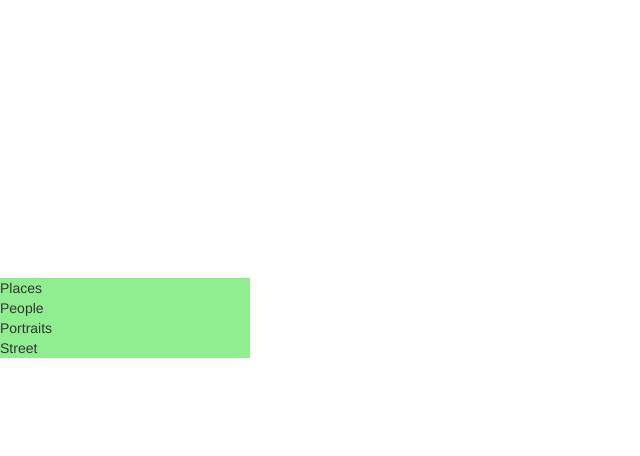
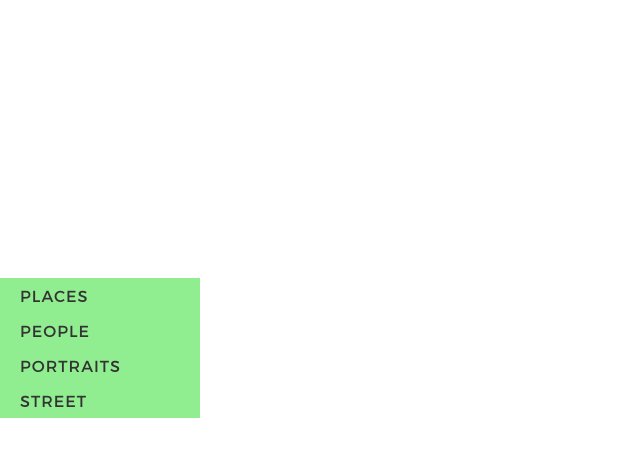
Before and after one commit to danpacurar/manolo-project, a plain HTML site: page index.html in a window 1280 px wide. Shown: the part 122-578 px from the top of the page, without its empty margins (0-640 px from the left). Drawn offline with nearby package versions, Linux system fonts and the light colour scheme.

Commit message:
font style

```diff
--- a/css/main.css
+++ b/css/main.css
@@ -1,4 +1,18 @@
+/**
+* font
+*/
+@font-face {
+	font-family: "My Custom Font";
+	src: url(../font/Montserrat-Regular.otf) format("truetype");
+}
 
+body {
+	font-family: "My Custom Font", Verdana, Tahoma;
+}
+
+/**
+* Top Navbar
+*/
 .navbar-brand {
   padding: 0px;
   height:100px;
@@ -20,16 +34,24 @@
 .left-menu-wrapper {
     background-color: lightgreen;
     position:fixed;
-    width:250px;
+    width:200px;
     top:50%;
     z-index: 5;
 }
 
 .sidebar-nav{
-   /* position: absolute;*/
     top: 0;
     width: 250px;
     margin: 0;
     padding: 0;
     list-style: none;
+    margin-left: 20px;
+
 }
+
+.sidebar-text{
+    line-height: 35px;
+    text-transform: uppercase;
+    font-size: 16px;
+    letter-spacing: 1px;
+}
--- a/index.html
+++ b/index.html
@@ -3,10 +3,10 @@
 <head>
 	<meta charset="utf-8">
 	<meta http-equiv="X-UA-Compatible" content="IE=edge">
-	<title></title>
+	<title>Manolo Project</title>
 	<link rel="stylesheet" href="css/bootstrap.min.css">
 	<link rel="stylesheet" href="css/main.css">
-	<script src="js/owl.carousel.js"></script>
+
 </head>
 <body>
 
@@ -22,7 +22,7 @@
 
 	<main>
 		<div class="left-menu-wrapper">
-			<ul class="sidebar-nav">
+			<ul class="sidebar-nav sidebar-text">
 				<li>Places</li>
 				<li>People</li>
 				<li>Portraits</li>
```
Also changed, not shown: font/Montserrat-Bold.otf (added), font/Montserrat-Light.otf (added), font/Montserrat-Regular.otf (added).
